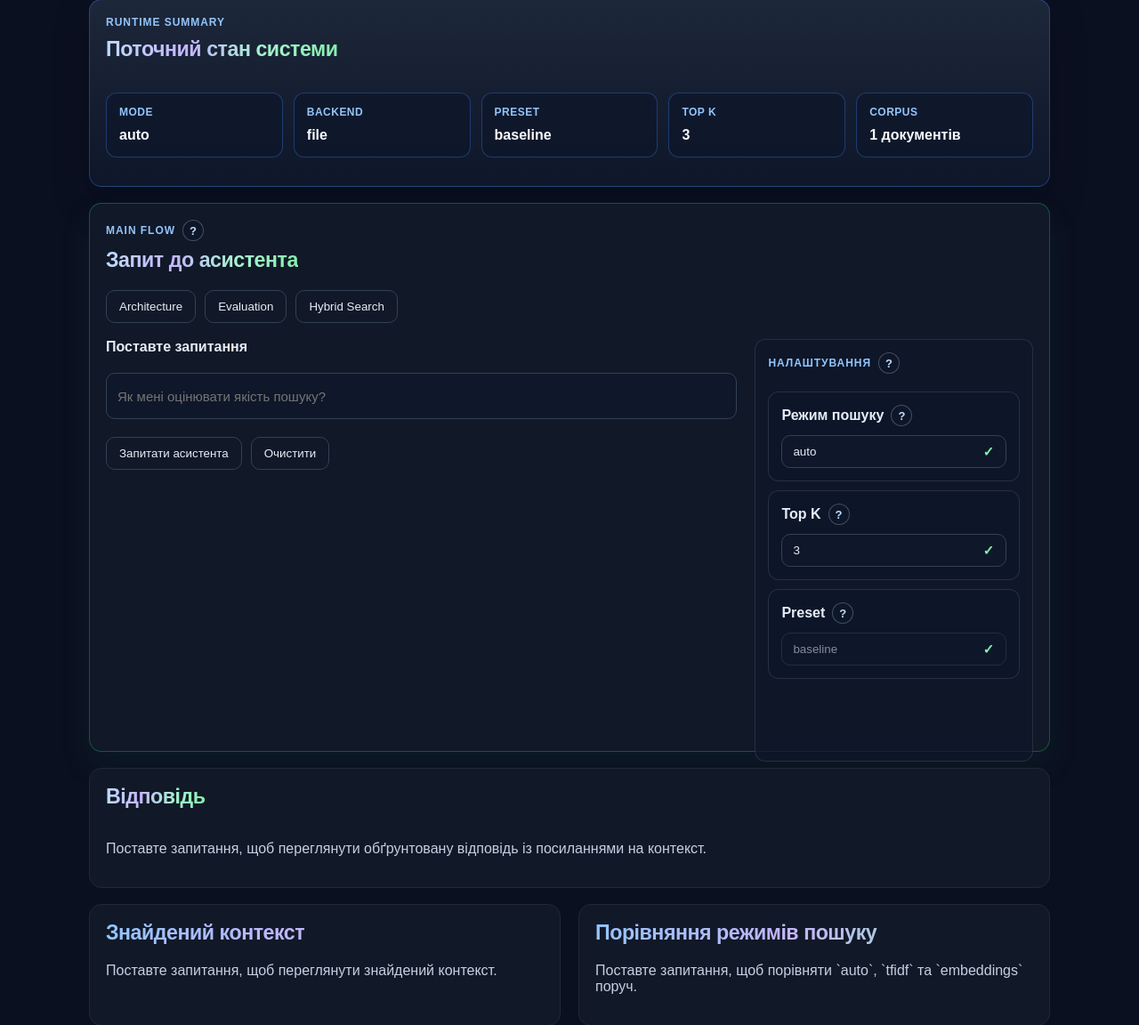
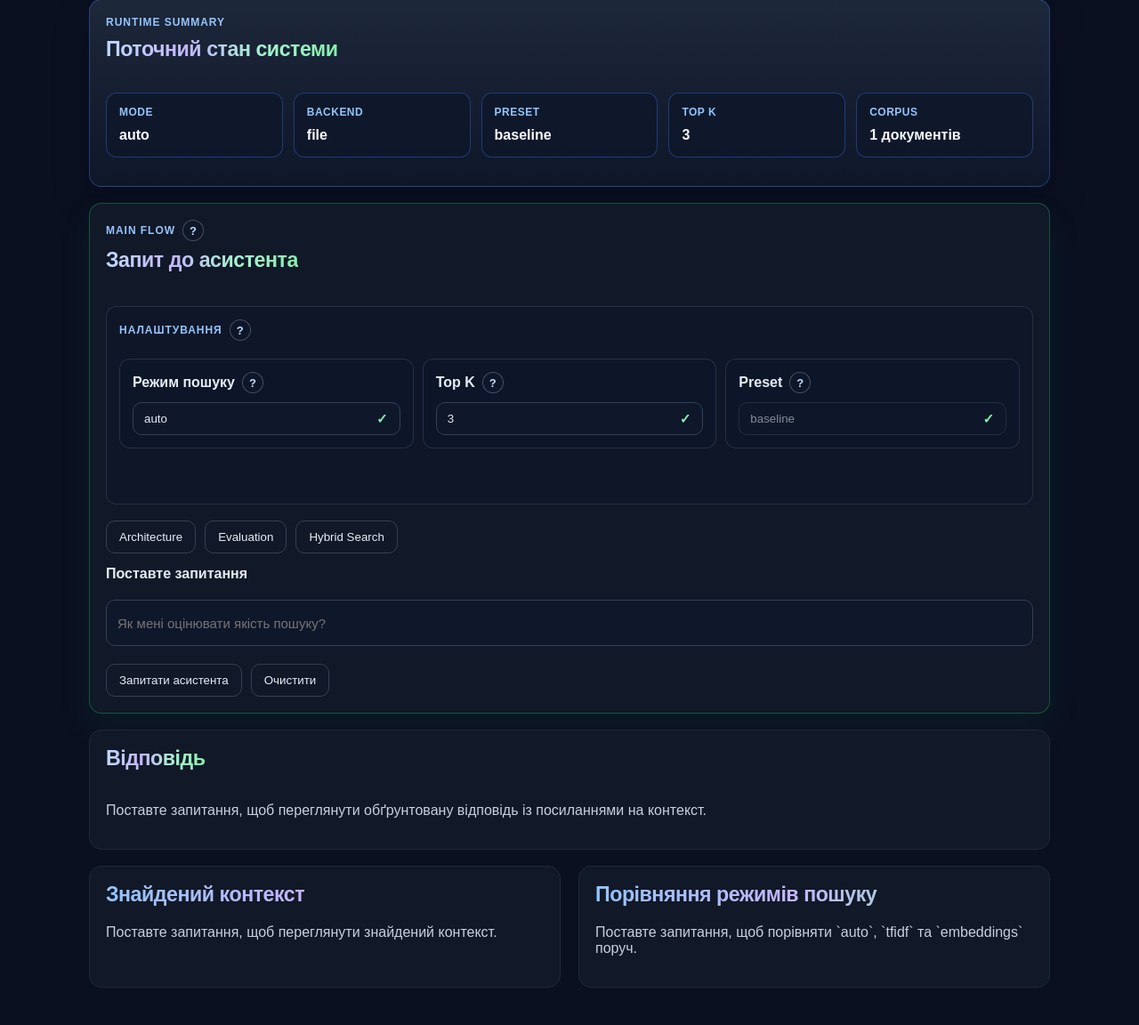
Before and after one commit to drhtka/AI-Knowledge-Assistant, a FastAPI app: page / in a window 1280 px wide. Shown: the part 433-1585 px from the top of the page at 89% size. After the commit the page ends 1543 px from the top, so only its background shows below. Run offline with FastAPI, Linux system fonts and the light colour scheme.

Commit message:
refactor: move settings into ask flow strip

```diff
--- a/static/css/index.css
+++ b/static/css/index.css
@@ -342,17 +342,11 @@ select:disabled {
     margin-top: 18px;
 }
 
-.ask-layout-grid {
-    display: grid;
-    grid-template-columns: minmax(0, 1fr) minmax(260px, 30%);
-    gap: 20px;
-    align-items: start;
-}
-
 .ask-main-column {
     display: flex;
     flex-direction: column;
     gap: 14px;
+    margin-top: 18px;
 }
 
 .ask-main-column input {
@@ -365,11 +359,10 @@ select:disabled {
     margin-top: 6px;
 }
 
-.ask-settings-panel {
+.ask-settings-strip {
     display: flex;
     flex-direction: column;
     gap: 12px;
-    height: 100%;
     padding: 14px;
     border-color: rgba(96, 165, 250, 0.22);
     background: linear-gradient(180deg, rgba(15, 23, 42, 0.72), rgba(15, 23, 42, 0.54));
@@ -379,9 +372,9 @@ select:disabled {
     margin-bottom: 0;
 }
 
-.ask-settings-stack {
-    display: flex;
-    flex-direction: column;
+.ask-settings-row {
+    display: grid;
+    grid-template-columns: repeat(3, minmax(0, 1fr));
     gap: 10px;
 }
 
@@ -1163,7 +1156,7 @@ pre {
         grid-template-columns: 1fr;
     }
 
-    .ask-layout-grid {
+    .ask-settings-row {
         grid-template-columns: 1fr;
     }
 
--- a/templates/index.html
+++ b/templates/index.html
@@ -45,30 +45,8 @@
             </span>
         </div>
         <h2 class="hero-card-title">Запит до асистента</h2>
-        <div class="actions">
-            {% for item in demo_prompts %}
-            <button type="button" data-demo-question="{{ item.question }}">
-                {{ item.label }}
-            </button>
-            {% endfor %}
-        </div>
         <form id="question-form" method="get" action="/">
-            <div class="ask-layout-grid">
-                <div class="ask-main-column">
-                    <label for="question">Поставте запитання</label>
-                    <input
-                        id="question"
-                        name="question"
-                        value="{{ question }}"
-                        placeholder="Як мені оцінювати якість пошуку?"
-                        required
-                    />
-                    <div class="actions ask-main-actions">
-                        <button type="submit">Запитати асистента</button>
-                        <button type="button" id="clear-form">Очистити</button>
-                    </div>
-                </div>
-                <aside class="dashboard-panel compact-control-panel ask-settings-panel">
+            <div class="dashboard-panel compact-control-panel ask-settings-strip">
                 <div class="section-kicker-row ask-settings-kicker-row">
                     <p class="section-kicker">Налаштування</p>
                     <span class="info-tooltip info-tooltip-open-right" tabindex="0" aria-label="Пояснення по налаштуваннях">
@@ -79,7 +57,7 @@
                         </span>
                     </span>
                 </div>
-                    <div class="ask-settings-stack">
+                <div class="ask-settings-row">
                     <div class="dashboard-panel compact-control-panel ask-settings-control">
                         <div class="label-with-tooltip">
                             <label for="retrieval_mode">Режим пошуку</label>
@@ -165,7 +143,27 @@
                     id="main-flow-preset-result"
                     class="upload-result meta compact-control-result-slot"
                 ></div>
-                </aside>
+            </div>
+            <div class="ask-main-column">
+                <div class="actions">
+                    {% for item in demo_prompts %}
+                    <button type="button" data-demo-question="{{ item.question }}">
+                        {{ item.label }}
+                    </button>
+                    {% endfor %}
+                </div>
+                <label for="question">Поставте запитання</label>
+                <input
+                    id="question"
+                    name="question"
+                    value="{{ question }}"
+                    placeholder="Як мені оцінювати якість пошуку?"
+                    required
+                />
+                <div class="actions ask-main-actions">
+                    <button type="submit">Запитати асистента</button>
+                    <button type="button" id="clear-form">Очистити</button>
+                </div>
             </div>
         </form>
     </article>
```
Lines whose indentation alone changed are shown as unchanged.
